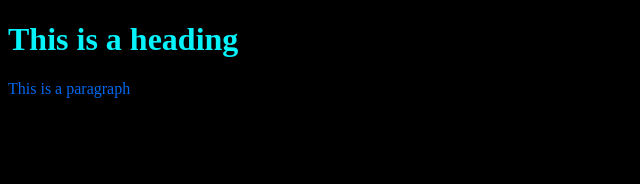
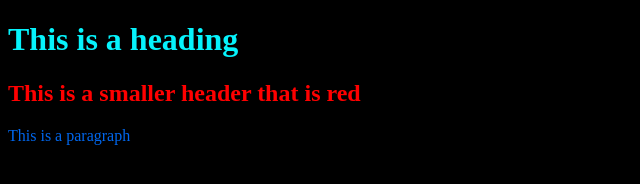
Before and after one commit to JaxonKnight28/JaxonKnight28.github.io, a plain HTML site: page index.html in a window 1280 px wide. Shown: the whole page, without its empty margins (0-640 px from the left). Drawn offline with Linux system fonts and the light colour scheme.

Commit message:
adding changing to feature/demo branch

```diff
--- a/index.html
+++ b/index.html
@@ -9,6 +9,7 @@
 </head>
 <body>
     <h1>This is a heading</h1>
+    <h2>This is a smaller header that is red</h2>
     <p>This is a paragraph</p>
 </body>
 </html>
--- a/styles.css
+++ b/styles.css
@@ -7,3 +7,6 @@ h1 {
 body {
     background-color: black;
 }
+h2 {
+    color: red;
+}
```
